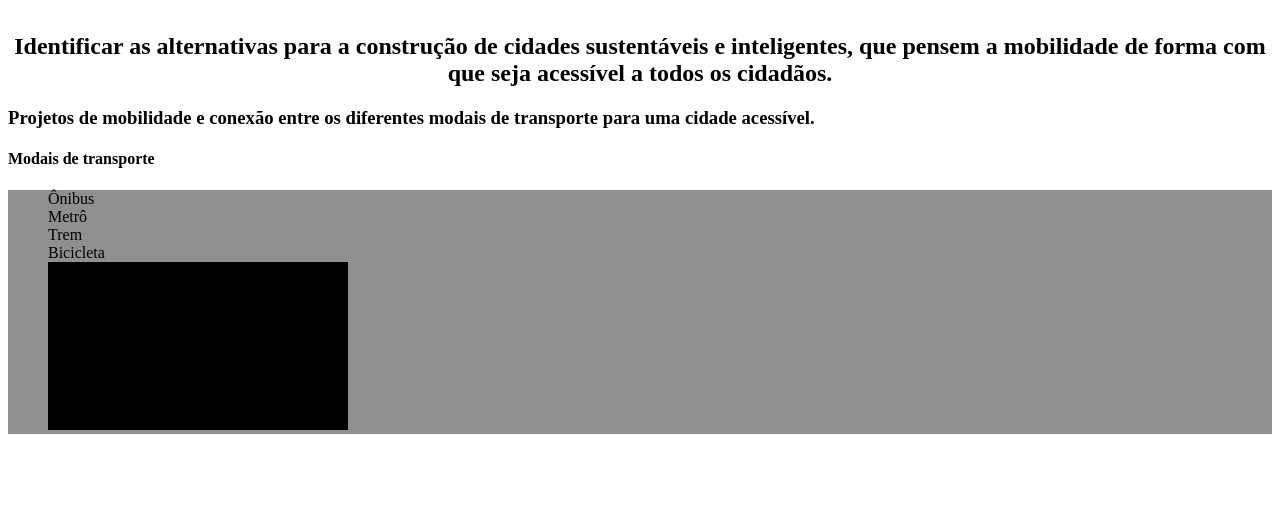
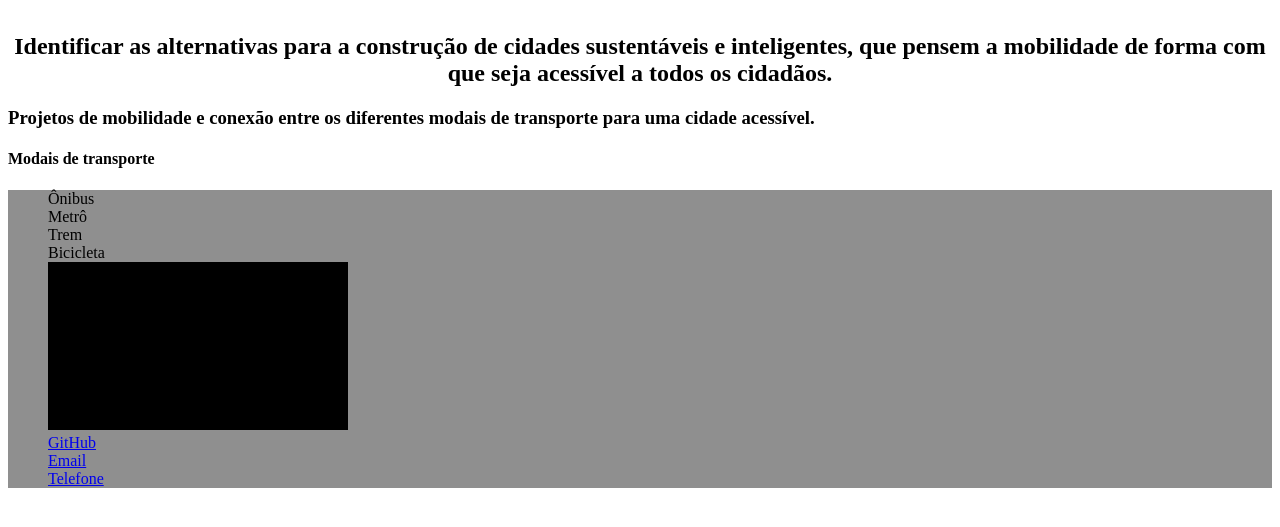
Before and after one commit to geohugo/TURMAB-3tri, a plain HTML site: page Index.html in a window 1280 px wide. Shown: the part 165-692 px from the top of the page. Drawn offline with Linux system fonts and the light colour scheme.

Commit message:
26/10/22

```diff
--- a/Index.html
+++ b/Index.html
@@ -17,6 +17,8 @@
         <li>Trem</li>
         <li>Bicicleta</li>
         <li><img src="Imagembase.png"></li>
+        <li><a href="https://github.com/geohugo">GitHub</a></li>
+        <li><a href="mailto: hugo.paula@escola.pr.gov.br">Email</a></li>  <li><a href="tel:+5543991829102">Telefone</a></li>
     </ul>
 </body>
 </html>
```
